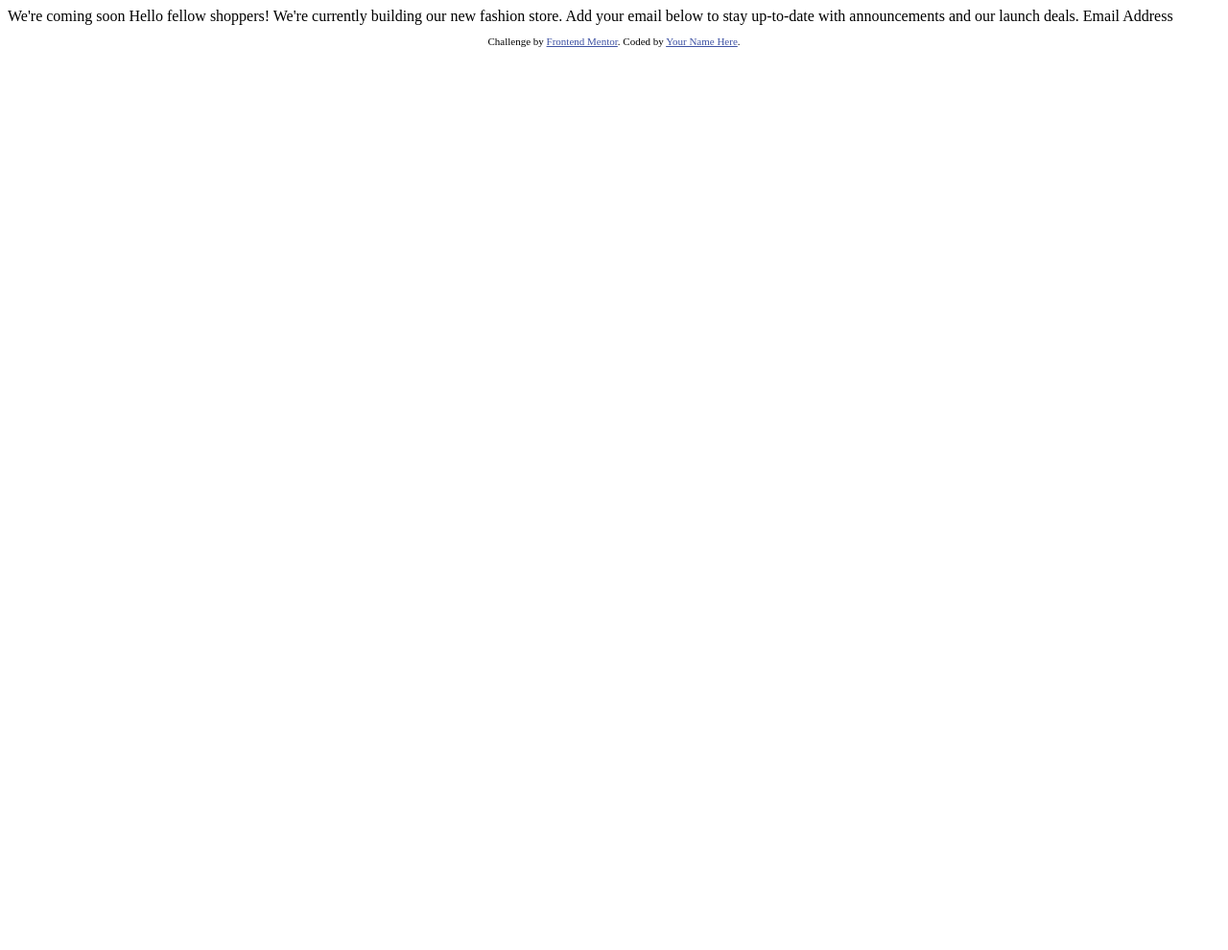
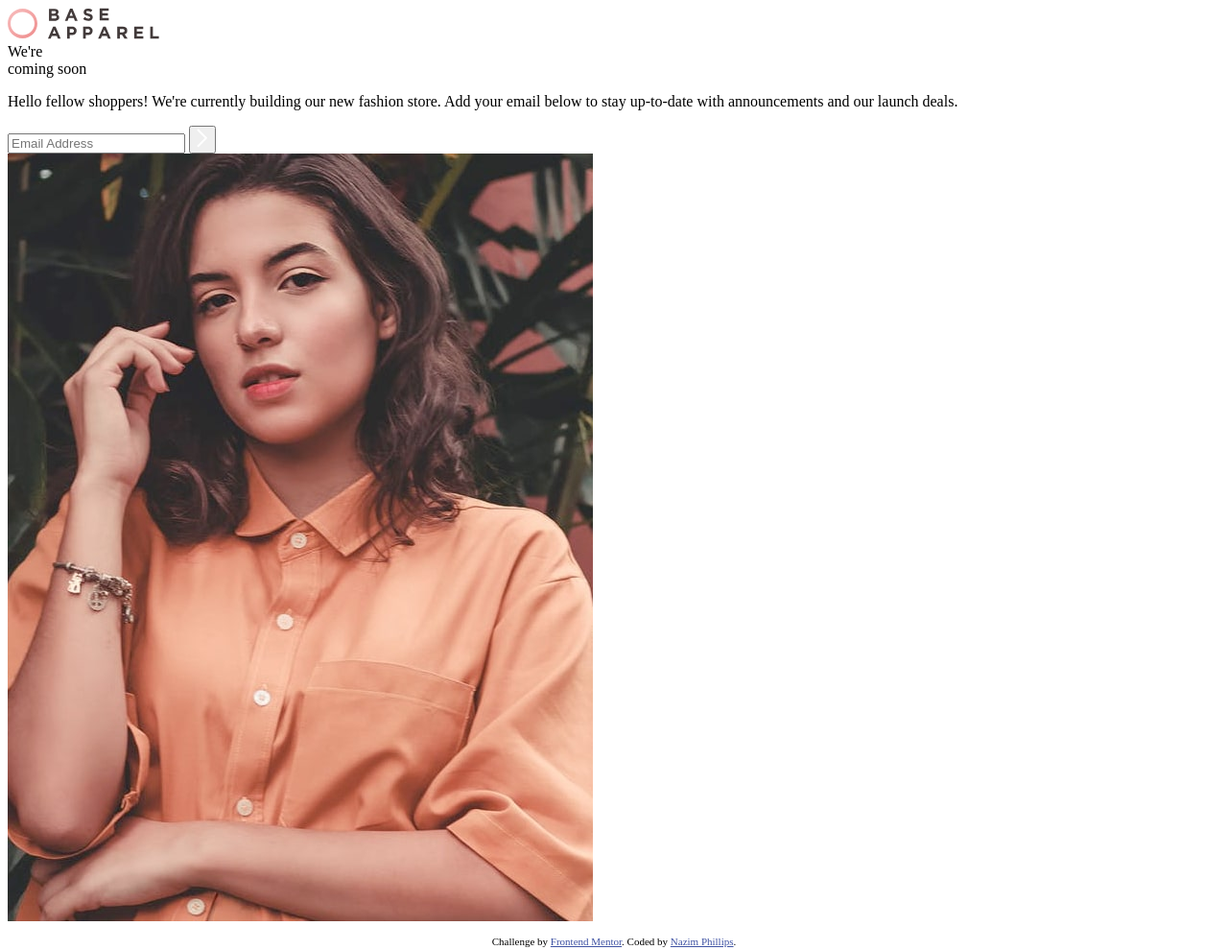
Before and after one commit to Filthycasual13/base-apparel-coming-soon-page, a plain HTML site: page index.html in a window 1280 px wide. Shown: the whole page at 96% size. Before the commit the page ends 800 px from the top, so only its background shows below. Drawn offline with Linux system fonts and the light colour scheme.

Commit message:
added classes, button and image to html

```diff
--- a/index.html
+++ b/index.html
@@ -3,31 +3,41 @@
 <head>
   <meta charset="UTF-8">
   <meta name="viewport" content="width=device-width, initial-scale=1.0"> <!-- displays site properly based on user's device -->
-
+  <link rel="stylesheet" href="style.css">
   <link rel="icon" type="image/png" sizes="32x32" href="./images/favicon-32x32.png">
 
   <title>Frontend Mentor | Base Apparel coming soon page</title>
 
-  <!-- Feel free to remove these styles or customise in your own stylesheet 👍 -->
-  <style>
-    .attribution { font-size: 11px; text-align: center; }
-    .attribution a { color: hsl(228, 45%, 44%); }
-  </style>
 </head>
 <body>
 
-  We're coming soon
+  <section id="left">
+    <div class="logo"> <img src="images/logo.svg" alt=""></div>
 
-  Hello fellow shoppers! We're currently building our new fashion store.
-  Add your email below to stay up-to-date with announcements and our launch deals.
+    <div id="coming-soon">
+     <span>We're</span> <br> coming soon
+    </div>
 
-  Email Address
+    <p>
+      Hello fellow shoppers! We're currently building our new fashion store.
+      Add your email below to stay up-to-date with announcements and our launch deals.
+    </p>
+
+    <input type="text" id="textbox" placeholder="Email Address">
+    <button type="submit" class="submit"> <img src="images/icon-arrow.svg" alt=""></button>
+  </section>
+  <section class="right">
+    <img src="images/hero-desktop.jpg" alt="">
+  </section>
+
+
 
   <footer>
     <p class="attribution">
       Challenge by <a href="https://www.frontendmentor.io?ref=challenge" target="_blank">Frontend Mentor</a>.
-      Coded by <a href="#">Your Name Here</a>.
+      Coded by <a href="#">Nazim Phillips</a>.
     </p>
   </footer>
 </body>
+<script src="script.js"></script>
 </html>
--- /dev/null
+++ b/style.css
@@ -0,0 +1,17 @@
+
+:root {
+    --Desaturated-Red: hsl(0, 36%, 70%);
+    --Soft-Red: hsl(0, 93%, 68%);
+    --Dark-Grayish-Red: hsl(0, 6%, 24%);
+
+    /* - Linear, 135deg, from hsl(0, 0%, 100%), to hsl(0, 100%, 98%)
+    - Linear, 135deg, from hsl(0, 80%, 86%), to hsl(0, 74%, 74%) */
+}
+
+.attribution {
+    font-size: 11px; text-align: center;
+}
+
+.attribution a {
+    color: hsl(228, 45%, 44%);
+}
```
